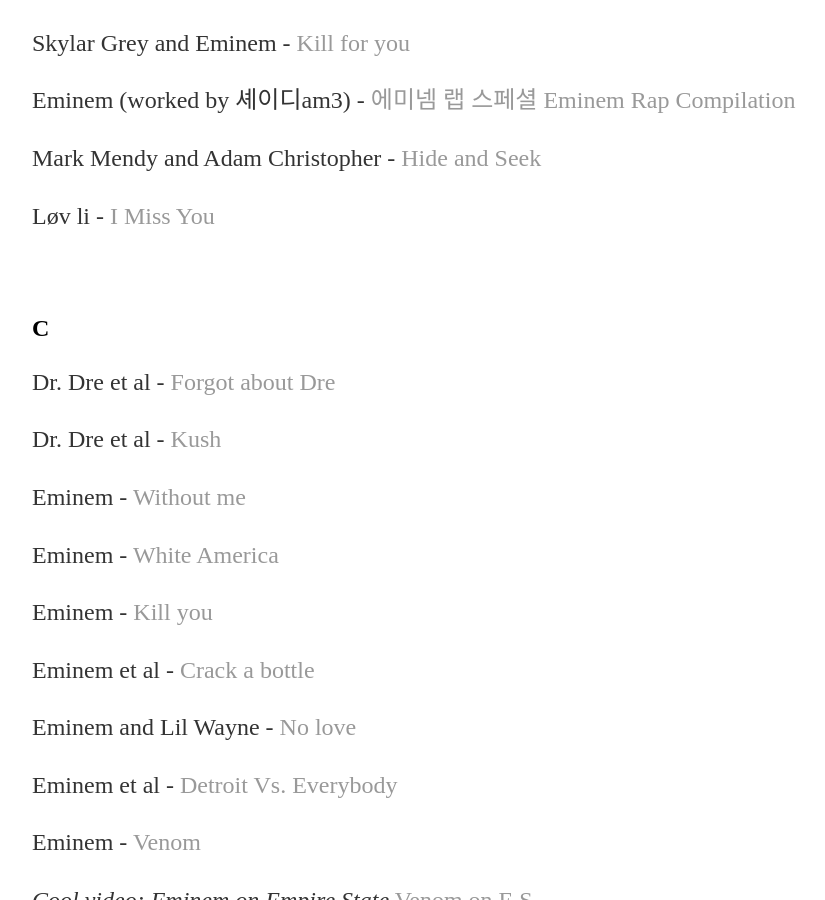
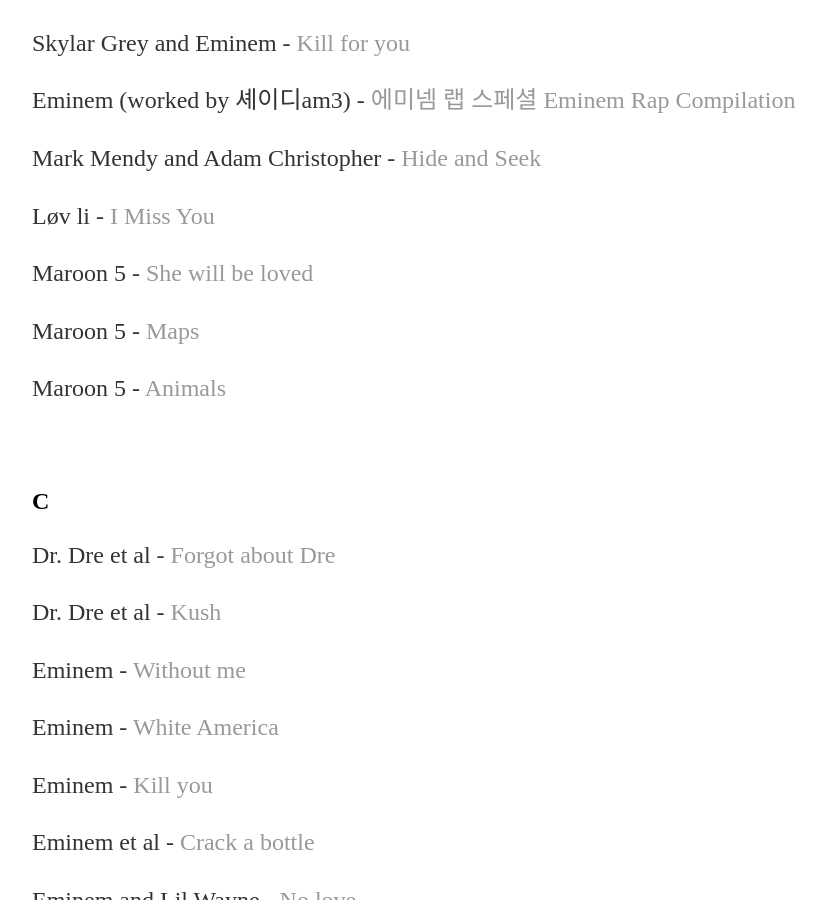
Before and after one commit to yjkweon24/yjkweon24.github.io, a Jekyll site: the page built from _posts/2018-10-23-songs-that-i-love.md, in a window 1280 px wide and 900 px high, scrolled down 5456 px. Shown: the whole window, without its empty margins (160-985 px from the left). Built offline with Jekyll 4.4.1, drawn with Linux system fonts in a browser that asks for light colours.

Commit message:
Update 2018-10-23-songs-that-i-love.md

```diff
--- a/_posts/2018-10-23-songs-that-i-love.md
+++ b/_posts/2018-10-23-songs-that-i-love.md
@@ -193,6 +193,12 @@
 
 Løv li - [I Miss You](https://www.youtube.com/watch?v=rIV_H96TRt0&list=RDoPbaFCq5alM&index=12&ab_channel=PopularMusic)
 
+Maroon 5 - [She will be loved](https://www.youtube.com/watch?v=6OeT4j_Xf4w&ab_channel=GoldTunes)
+
+Maroon 5 - [Maps](https://www.youtube.com/watch?v=Y7ix6RITXM0&ab_channel=Maroon5VEVO)
+
+Maroon 5 - [Animals](https://www.youtube.com/watch?v=0GVExpdmoDs&ab_channel=7clouds)
+
 <br>
 
 ## C
```
